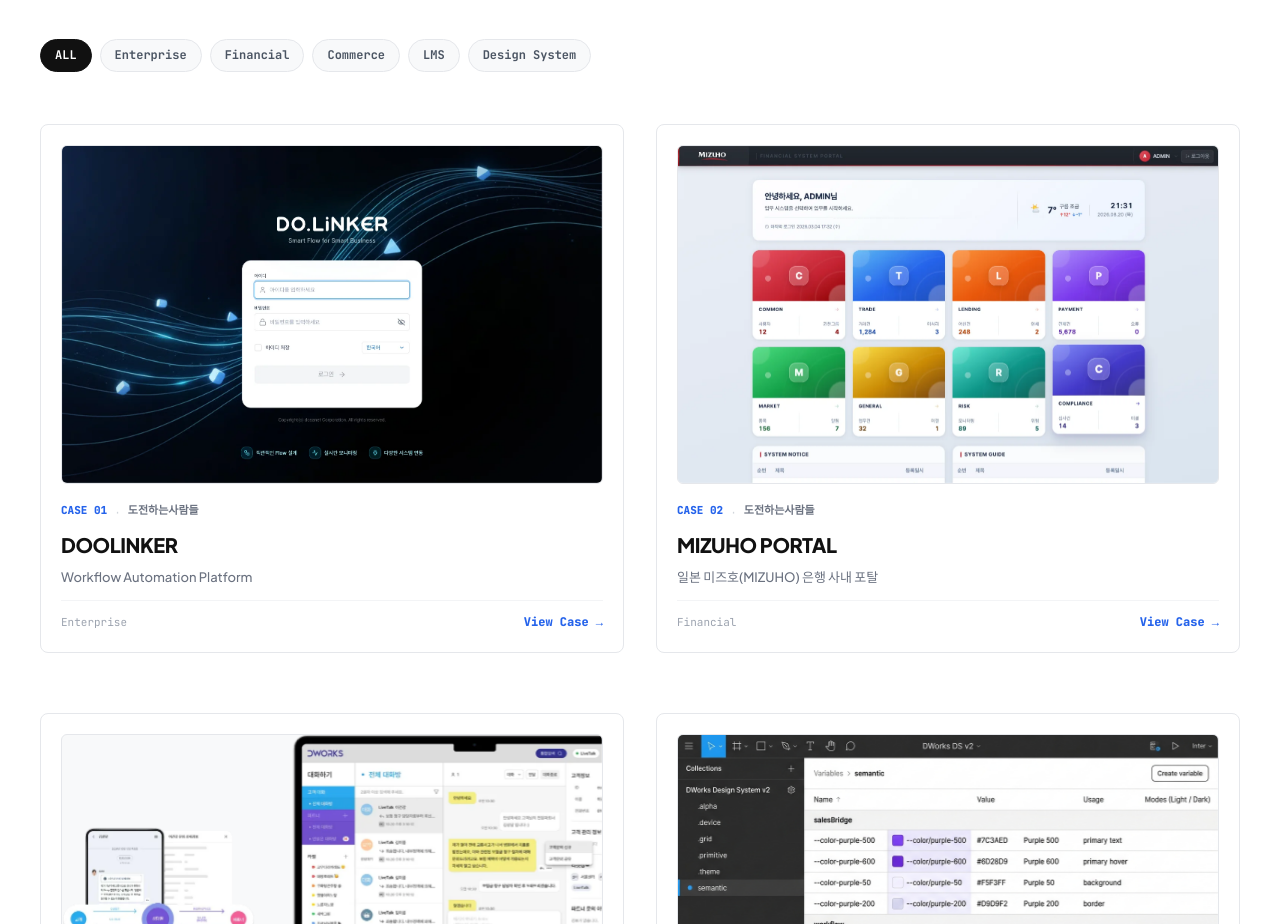
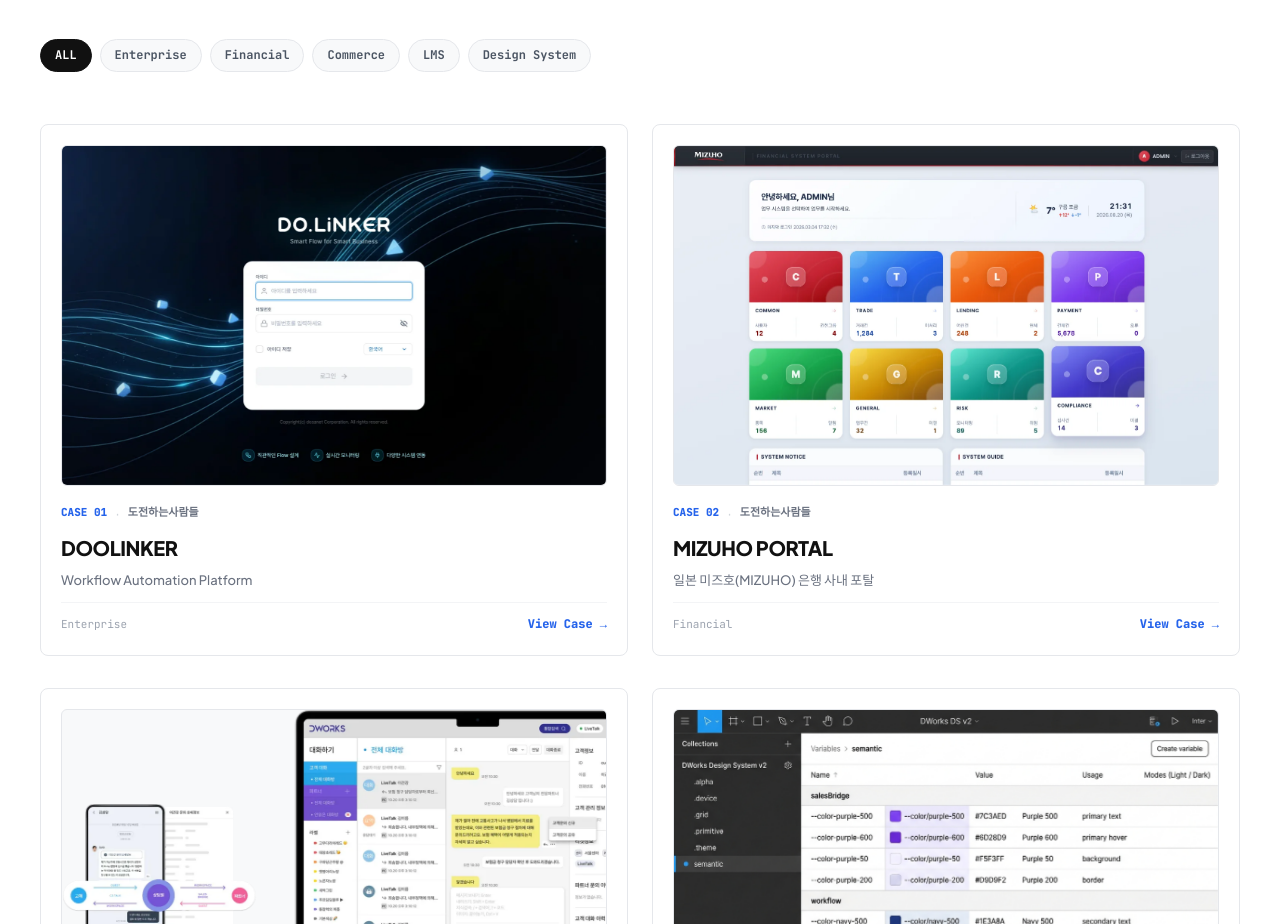
Before and after one commit to mobius38/sylee-portfolio, a React (Vite) app: page / in a window 1280 px wide. Shown: the part 2000-2924 px from the top of the page. Built offline with nearby package versions, Linux system fonts and the light colour scheme; the HTML template or start-up script is replaced by a standard one.

Commit message:
style: PROJECTS 1행 하단 세로 분리 마진(60px -> 32px) 및 모든 격자 가로 gap(32px -> 24px)을 정밀 축소하여 그리드 조밀도 개선

```diff
--- a/src/components/sections/WorkSection.tsx
+++ b/src/components/sections/WorkSection.tsx
@@ -919,14 +919,14 @@
 
       {/* 3. Tier 1: Recent Top 2 Featured Showcase (최근 대표작 2선 상단 배치) */}
       {featuredProjects.length > 0 && (
-        <div className="no-print" style={{ marginBottom: isMobile ? "40px" : "60px" }}>
+        <div className="no-print" style={{ marginBottom: isMobile ? "24px" : "32px" }}>
 
 
           <div
             style={{
               display: "grid",
               gridTemplateColumns: isMobile ? "1fr" : "repeat(2, 1fr)",
-              gap: isMobile ? "24px" : "32px",
+              gap: isMobile ? "16px" : "24px",
             }}
           >
             {featuredProjects.map((p) => (
@@ -1003,7 +1003,7 @@
             style={{
               display: "grid",
               gridTemplateColumns: isMobile ? "1fr" : "repeat(2, 1fr)",
-              gap: isMobile ? "24px" : "32px", /* 1행(Featured)의 gap 수치와 동일하게 맞추어 수직 정렬 정렬선 매칭 */
+              gap: isMobile ? "16px" : "24px", /* 1행(Featured)의 gap 수치와 동일하게 맞추어 수직 정렬 정렬선 매칭 */
             }}
           >
             {gridProjects.map((p) => (
```
